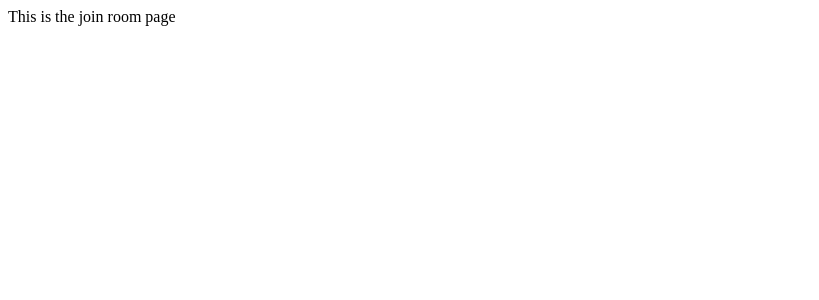
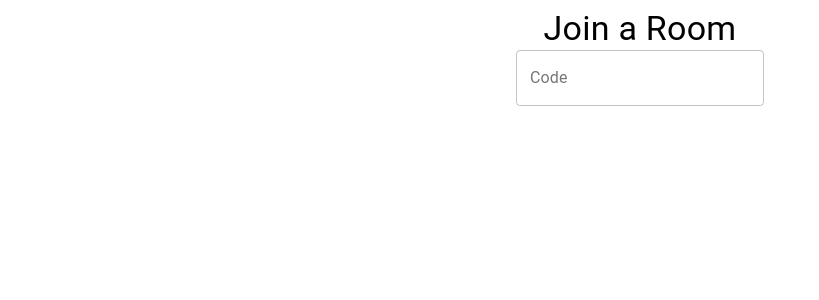
Before and after one commit to zduvall/react-jango-house-party, a React app in the folder music_controller/frontend/: page /join in a window 1280 px wide. Shown: the top 300 px of the page, without its empty margins (0-819 px from the left). Built offline with nearby package versions, Linux system fonts and the light colour scheme; the HTML template or start-up script is replaced by a standard one.

Commit message:
Continue working on JoinRoomPage, fix h4 variant spelled wrong in create room page

```diff
--- a/music_controller/frontend/src/components/App.js
+++ b/music_controller/frontend/src/components/App.js
@@ -6,8 +6,7 @@
 
 export default function App() {
   return (
-    // <h1>Test</h1>
-    <div>
+    <div className='center'>
       <HomePage />
     </div>
   );
--- a/music_controller/frontend/src/components/CreateRoomPage.js
+++ b/music_controller/frontend/src/components/CreateRoomPage.js
@@ -38,7 +38,7 @@
       <Grid container spacing={1}>
         {/* 12 fills the intire grid, 12 is the max */}
         <Grid item xs={12} align='center'>
-          <Typography component='h4' variang='h4'>
+          <Typography variant='h4' component='h4'>
             Create A Room
           </Typography>
         </Grid>
--- a/music_controller/frontend/src/components/JoinRoomPage.js
+++ b/music_controller/frontend/src/components/JoinRoomPage.js
@@ -1,5 +1,28 @@
-import React from 'react';
+import React, { useState } from 'react';
+import { Button, Grid, Typography, TextField } from '@material-ui/core';
+import { Link } from 'react-router-dom';
 
 export default function JoinRoomPage() {
-  return <div>This is the join room page</div>;
+  const [roomCode, setRoomCode] = useState('');
+  const [error, setError] = useState('');
+
+  return (
+    <Grid container spacing={1} aling='center'>
+      <Grid item xs={12} align='center'>
+        <Typography variant='h4' component='h4'>
+          Join a Room
+        </Typography>
+        <Grid item xs={12} align='center'>
+          <TextField
+            error={error}
+            label='Code'
+            placeHolder='Enter a room code'
+            value={roomCode}
+            helperText={error}
+            variant='outlined'
+          ></TextField>
+        </Grid>
+      </Grid>
+    </Grid>
+  );
 }
--- a/music_controller/frontend/static/css/index.css
+++ b/music_controller/frontend/static/css/index.css
@@ -17,5 +17,11 @@
 #app {
   width: 100%;
   height: 100%;
-  display: flex;
 }
+
+.center {
+  position: absolute;
+  top: 50%;
+  left: 50%;
+  transform: translate(-50%, -50%);
+}
```
Also changed, not shown: music_controller/frontend/static/frontend/main.js.
